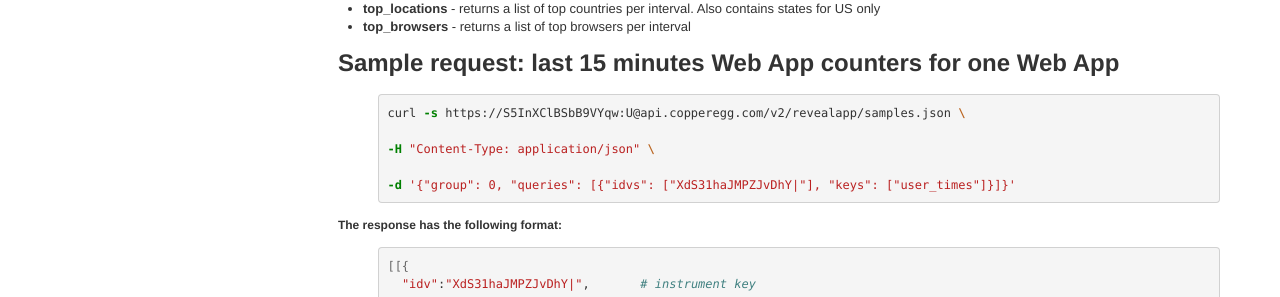
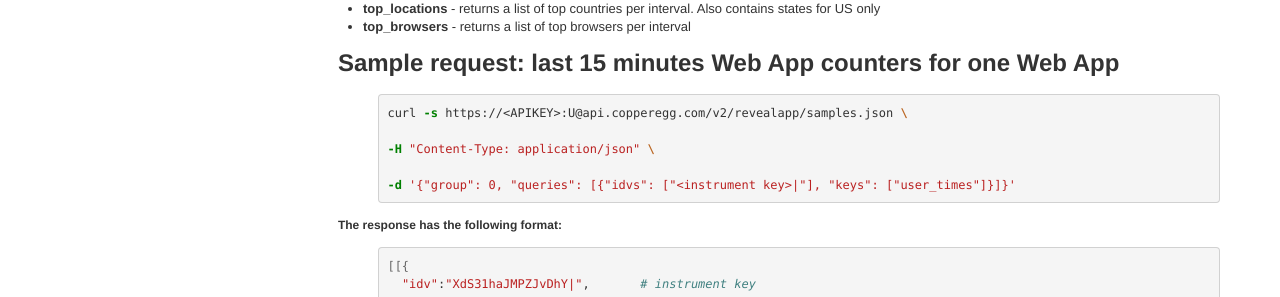
Before and after one commit to CopperEgg/apidocs, a Jekyll site: the page built from revealapp/samples.md, in a window 1280 px wide and 900 px high, scrolled down 830 px. Shown: the part 154-451 px from the top of the window. Built offline with Jekyll 4.4.1, drawn with Linux system fonts in a browser that asks for light colours.

Commit message:
Removed actual API Key

```diff
--- a/revealapp/samples.md
+++ b/revealapp/samples.md
@@ -69,9 +69,9 @@ The key is the type of results that will be returned. Multiple keys can be speci
 ##Sample request: last 15 minutes Web App counters for one Web App
 
 {% highlight sh %}
-curl -s https://S5InXClBSbB9VYqw:U@api.copperegg.com/v2/revealapp/samples.json \
+curl -s https://<APIKEY>:U@api.copperegg.com/v2/revealapp/samples.json \
 -H "Content-Type: application/json" \
--d '{"group": 0, "queries": [{"idvs": ["XdS31haJMPZJvDhY|"], "keys": ["user_times"]}]}'
+-d '{"group": 0, "queries": [{"idvs": ["<instrument key>|"], "keys": ["user_times"]}]}'
 {% endhighlight %}
 
 #####The response has the following format:
```
